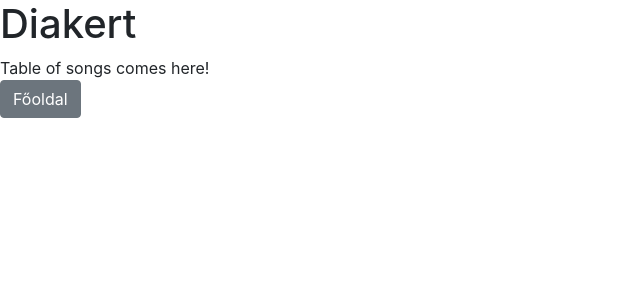
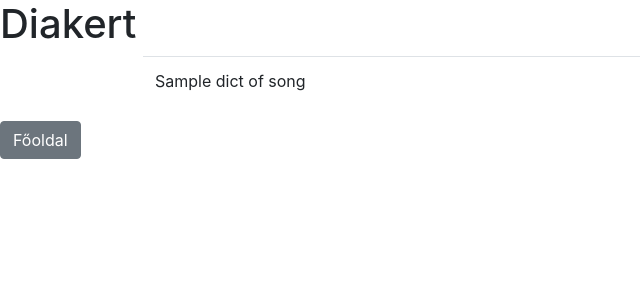
Before and after one commit to zslim/song-slides, a Flask app: template templates/index.html in a window 1280 px wide. Shown: the top 300 px of the page, without its empty margins (0-640 px from the left). Run offline with Flask 2, Linux system fonts and the light colour scheme; the template is opened without the code that fills it: most values are stand-ins (such as "Sample title", 1, 10 or a date in 2020); some libraries are stand-ins or nearby versions.

Commit message:
created table with songs on index'

```diff
--- a/app.py
+++ b/app.py
@@ -1,11 +1,13 @@
 from flask import Flask, render_template
+import data_manager
 
 app = Flask(__name__)
 
 
 @app.route('/')
 def index():
-    return render_template("index.html")
+    songs_to_list = data_manager.get_songs_with_slides()
+    return render_template("index.html", list_of_songs=songs_to_list)
 
 
 if __name__ == '__main__':
--- a/data_manager.py
+++ b/data_manager.py
@@ -25,7 +25,7 @@ def save_new_slide(cursor, dict_of_slide):
 @db_connection.connection_handler
 def get_songs_with_slides(cursor):
     cursor.execute("""
-                    SELECT songs.id, title, lyrics
+                    SELECT DISTINCT songs.id, title, lyrics
                     FROM songs LEFT JOIN slides s2 on songs.id = s2.song_id
                     WHERE s2.id IS NOT NULL
                     ORDER BY songs.id;
--- a/static/style/main.css
+++ b/static/style/main.css
@@ -0,0 +1,3 @@
+.index-table-frame {
+    width: 80%;
+}
--- a/templates/index.html
+++ b/templates/index.html
@@ -1,5 +1,13 @@
 {% extends "layout.html" %}
 
 {% block content %}
-    Table of songs comes here!
+    <div class="container index-table-frame">
+        <table class="table">
+            {% for dict_of_song in list_of_songs %}
+            <tr>
+                <td>{{ dict_of_song["title"] }}</td>
+            </tr>
+            {% endfor %}
+        </table>
+    </div>
 {% endblock %}
```
